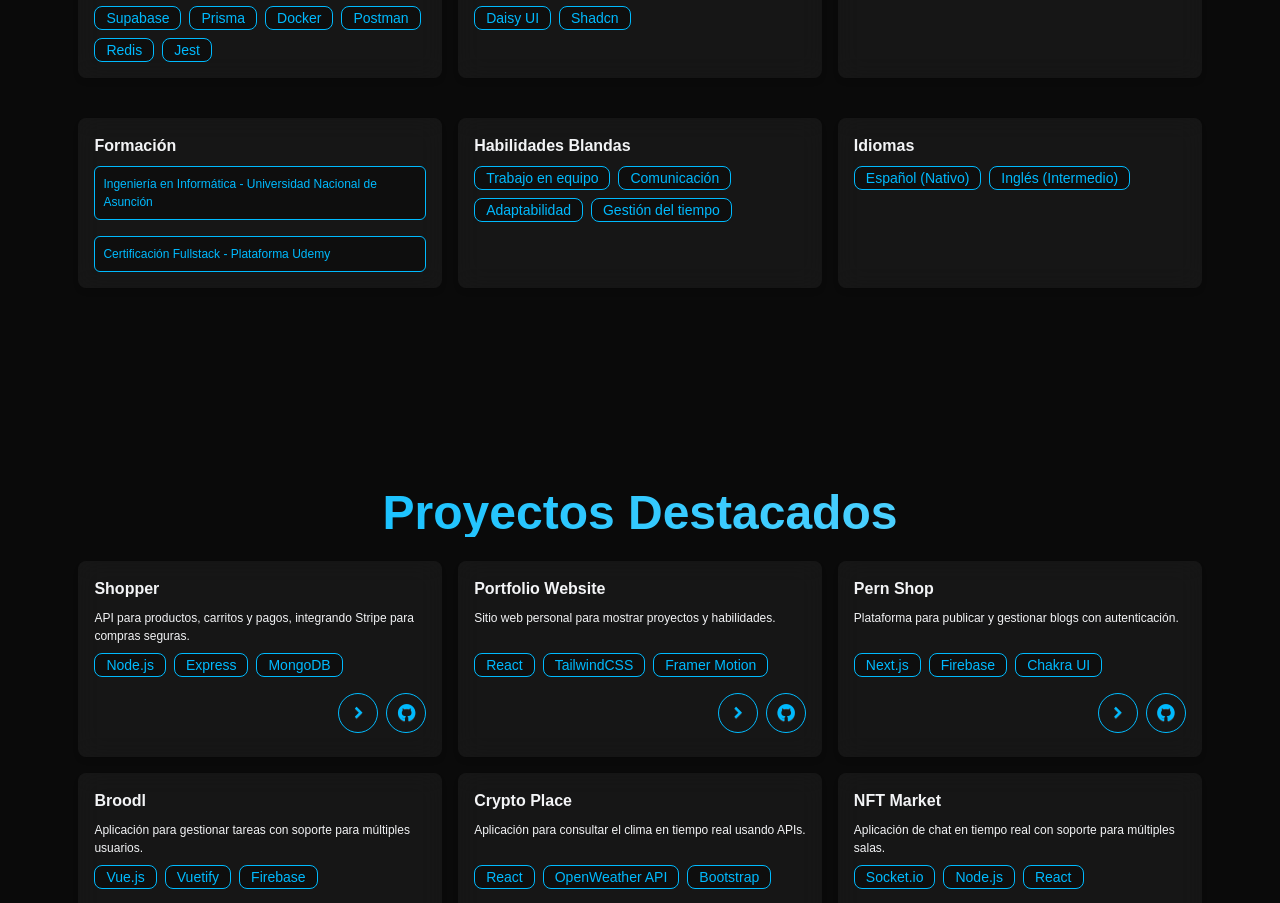
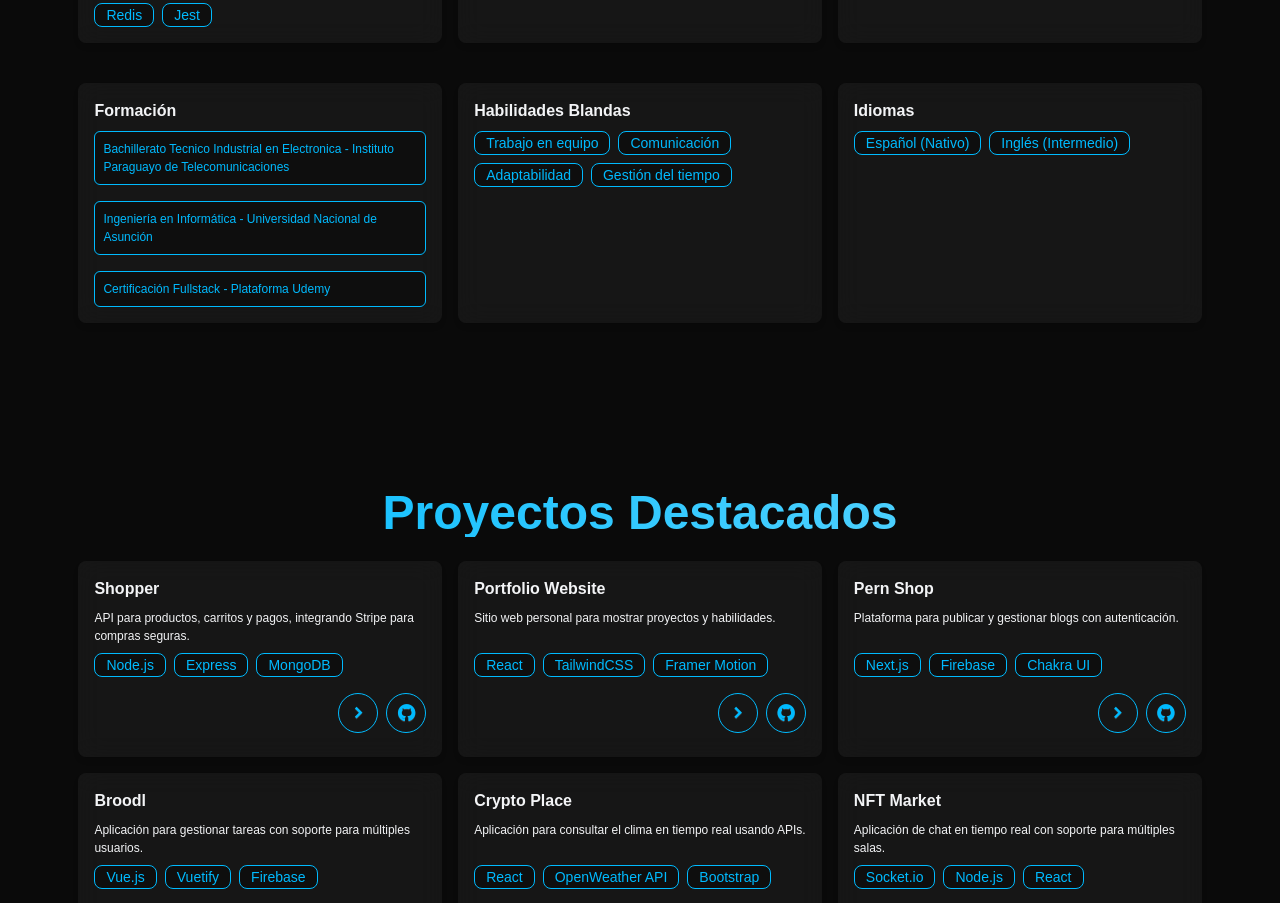
Before and after one commit to mazax28/PORTFOLIO, a React (Vite) app: page / in a window 1280 px wide. Shown: the part 1185-2088 px from the top of the page. Built offline with nearby package versions, Linux system fonts and the light colour scheme; no server answers.

Commit message:
feat: add educational background to About page

```diff
--- a/src/pages/About.jsx
+++ b/src/pages/About.jsx
@@ -104,6 +104,7 @@
               <div className="card-body">
                 <h2 className="card-title">{t("about.education")}</h2>
                 <ul className="list-inside text-left space-y-4">
+                  <li className=' bg-[#0a0a0a]/60  text-[#00bafe] border border-[#00bafe]  rounded-md p-2'>Bachillerato Tecnico Industrial en Electronica - Instituto Paraguayo de Telecomunicaciones</li>
                   <li className=' bg-[#0a0a0a]/60  text-[#00bafe] border border-[#00bafe]  rounded-md p-2'>Ingeniería en Informática - Universidad Nacional de Asunción</li>
                   <li className=' bg-[#0a0a0a]/60  text-[#00bafe] rounded-md border border-[#00bafe] p-2'>Certificación Fullstack - Plataforma Udemy</li>
                 </ul>
```
